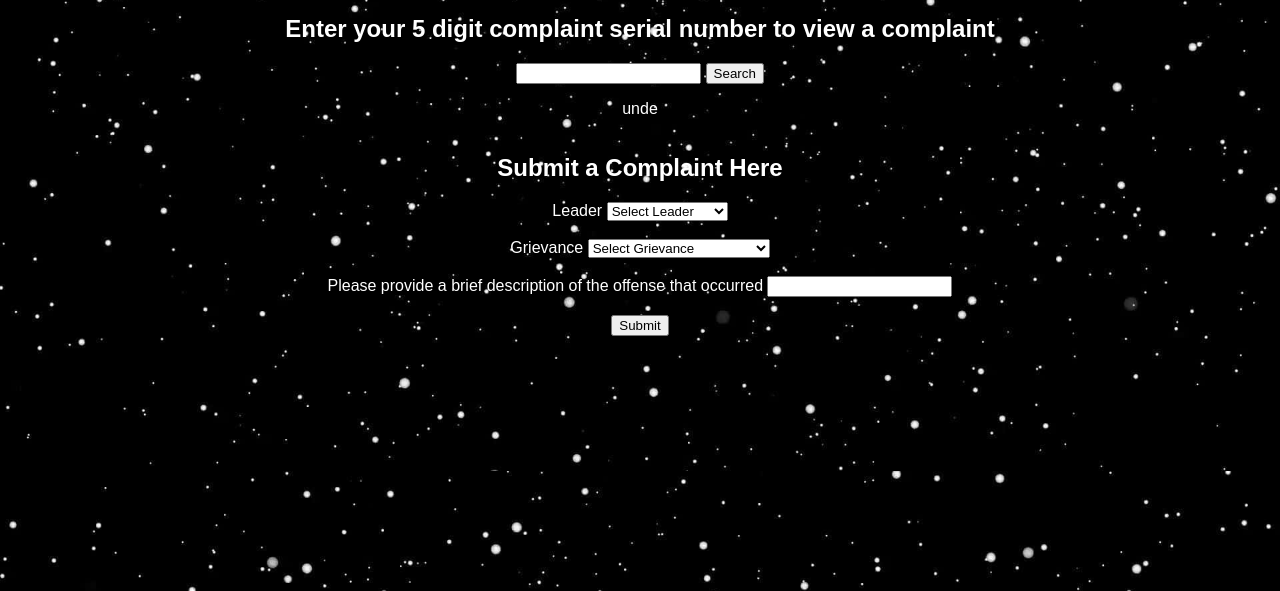
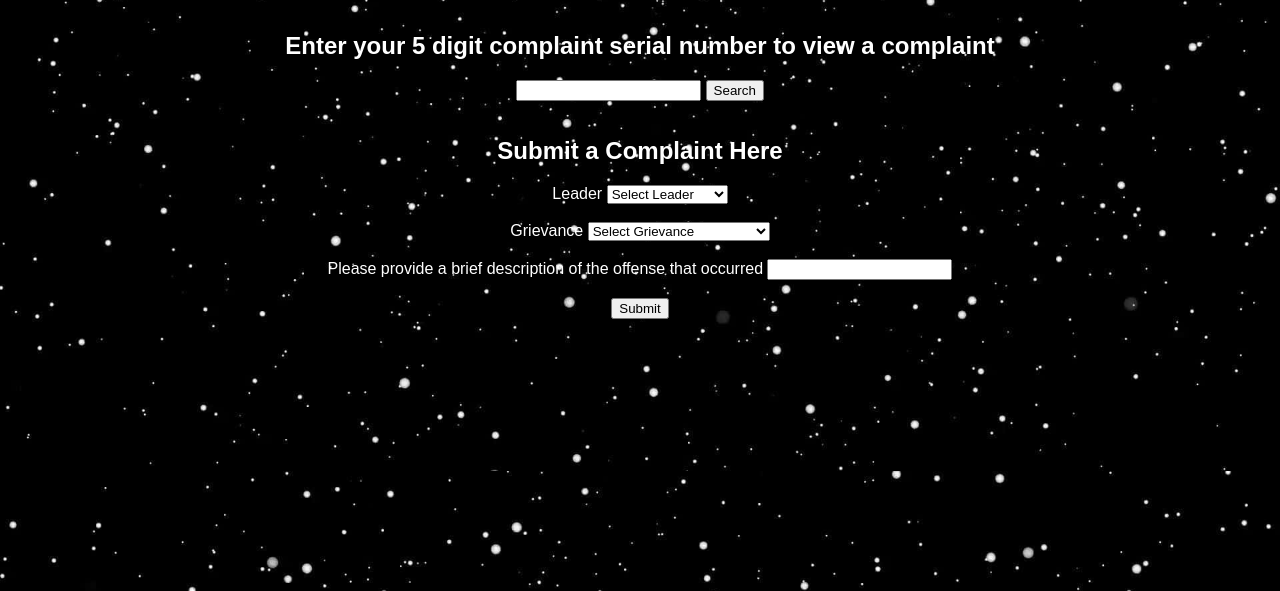
Before and after one commit to rburingt/CIS440-Project, a website: page ProjectTemplate/public/userHome.html in a window 1280 px wide. Shown: the part 209-800 px from the top of the page. Drawn offline with Linux system fonts and the light colour scheme; a web font is replaced by a local one.

Commit message:
Fix
Fixed last commit

```diff
--- a/ProjectTemplate/public/userHome.html
+++ b/ProjectTemplate/public/userHome.html
@@ -20,7 +20,7 @@
         <h2>Enter your 5 digit complaint serial number to view a complaint</h2>
         <input type="text" id="complaintSerialNumber" />
         <input type="button" value="Search" onclick="searchComplaint()" />
-        <p id="complaintDetails">unde</p>
+        <p id="complaintDetails"></p>
     </div>
     <div id="userComplaintFormDiv">
         <h2>Submit a Complaint Here</h2>
```
